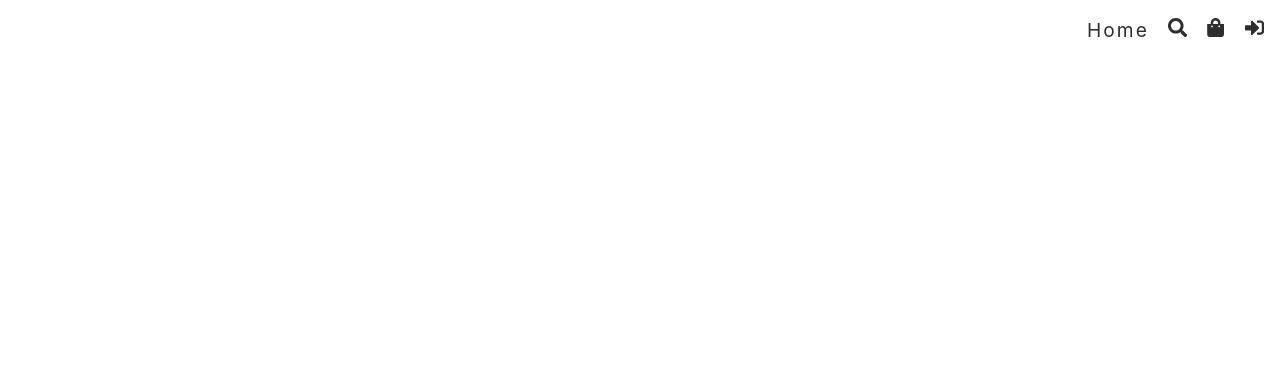
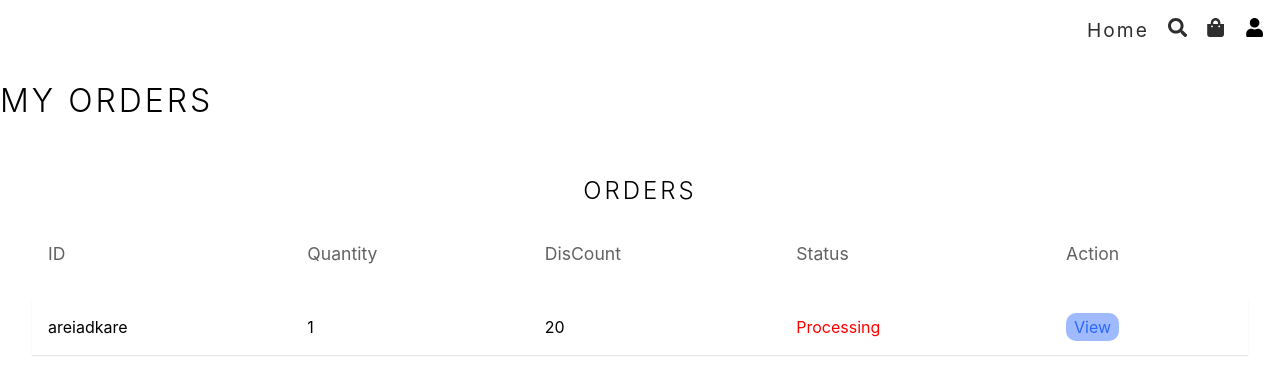
Before and after one commit to ProgramerSalar/Ecomerce-website, a React (Vite) app in the folder Frontent/: page /orders in a window 1280 px wide. Before the commit this address had no page. Shown: the top 380 px of the page. Built offline with nearby package versions, Linux system fonts and the light colour scheme.

Commit message:
Order page

```diff
--- a/Frontent/src/App.tsx
+++ b/Frontent/src/App.tsx
@@ -3,11 +3,14 @@
 import Loader from "./components/Loader";
 import Header from "./components/Header";
 import Login from "./pages/login";
+import Order from "./pages/order";
+
 
 const Home = lazy(() => import("./pages/Home"));
 const Cart = lazy(() => import("./pages/Cart"));
 const Search = lazy(() => import("./pages/Search"));
 const Shipping = lazy(() => import("./pages/Shipping"));
+const OrderDetails = lazy(() => import("./pages/OrderDetails"));
 
 // admin
 const Dashboard = lazy(() => import("./pages/admin/dashboard"));
@@ -42,6 +45,8 @@
           {/* Logged In User Routes  */}
           <Route>
           <Route path="/shipping" element={<Shipping />} />
+          <Route path="/orders" element={<Order />}/>
+          <Route  path="/orders/:id" element={<OrderDetails/>} />
 
           </Route>
 
--- a/Frontent/src/components/Header.tsx
+++ b/Frontent/src/components/Header.tsx
@@ -4,7 +4,7 @@
 
 
 
-const user = { _id: "", role: ""}
+const user = { _id: "darer", role: "admin"}
 
 
 const Header = () => {
--- /dev/null
+++ b/Frontent/src/pages/OrderDetails.tsx
@@ -0,0 +1,11 @@
+
+
+const OrderDetails = () => {
+  return (
+    <div>
+      Order Details
+    </div>
+  )
+}
+
+export default OrderDetails
--- /dev/null
+++ b/Frontent/src/pages/order.tsx
@@ -0,0 +1,66 @@
+import { ReactElement, useState } from "react";
+import TableHOC from "../components/admin/TableHOC";
+import { Column } from "react-table";
+import { Line } from "react-chartjs-2";
+import { Link } from "react-router-dom";
+
+type DataType = {
+  _id: string;
+  amount: number;
+  quantity: number;
+  discount: number;
+  status: ReactElement;
+  action: ReactElement;
+};
+
+const column: Column<DataType>[] = [
+  {
+    Header: "ID",
+    accessor: "_id",
+  },
+  {
+    Header: "Quantity",
+    accessor: "quantity",
+  },
+  {
+    Header: "DisCount",
+    accessor: "discount",
+  },
+  {
+    Header: "Status",
+    accessor: "status",
+  },
+  {
+    Header: "Action",
+    accessor: "action",
+  },
+];
+
+const Order = () => {
+    const [rows] = useState<DataType[]>([
+        {
+            _id: "areiadkare",
+            amount: 124,
+            quantity: 1,
+            discount: 20,
+            status: <span className="red">Processing</span>,
+            action: <Link to={`/orders/areiadkare`}>View</Link>,
+          }
+    ])
+  const Table = TableHOC<DataType>(
+    column,
+    rows,
+    "dashboard-product-box",
+    "Orders",
+    rows.length > 6,
+  )();
+
+  return (
+    <div className="container">
+      <h1>My Orders</h1>
+      {Table}
+    </div>
+  );
+};
+
+export default Order;
--- a/Frontent/src/styles/app.scss
+++ b/Frontent/src/styles/app.scss
@@ -48,7 +48,17 @@
 @import "login";
 @import "search";
 
-
+.container {
+  max-width: 1367px;
+  width: 100%;
+  margin: auto;
+  overflow: auto;
+  >h1{
+    @include heading;
+    margin: 1rem 0;
+    text-align: left;
+  }
+}
 
 .header {
   @include flex(row, flex-end, stretch, 1.2rem);
```
